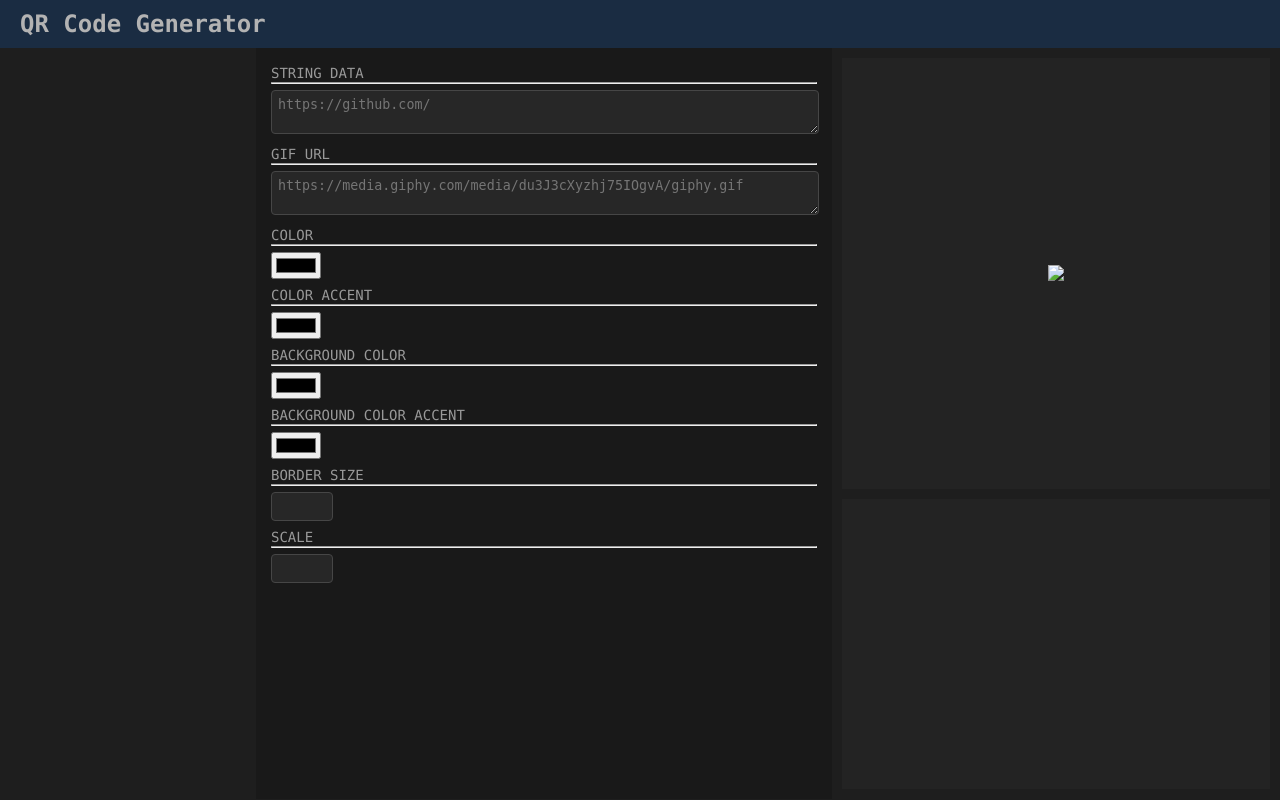
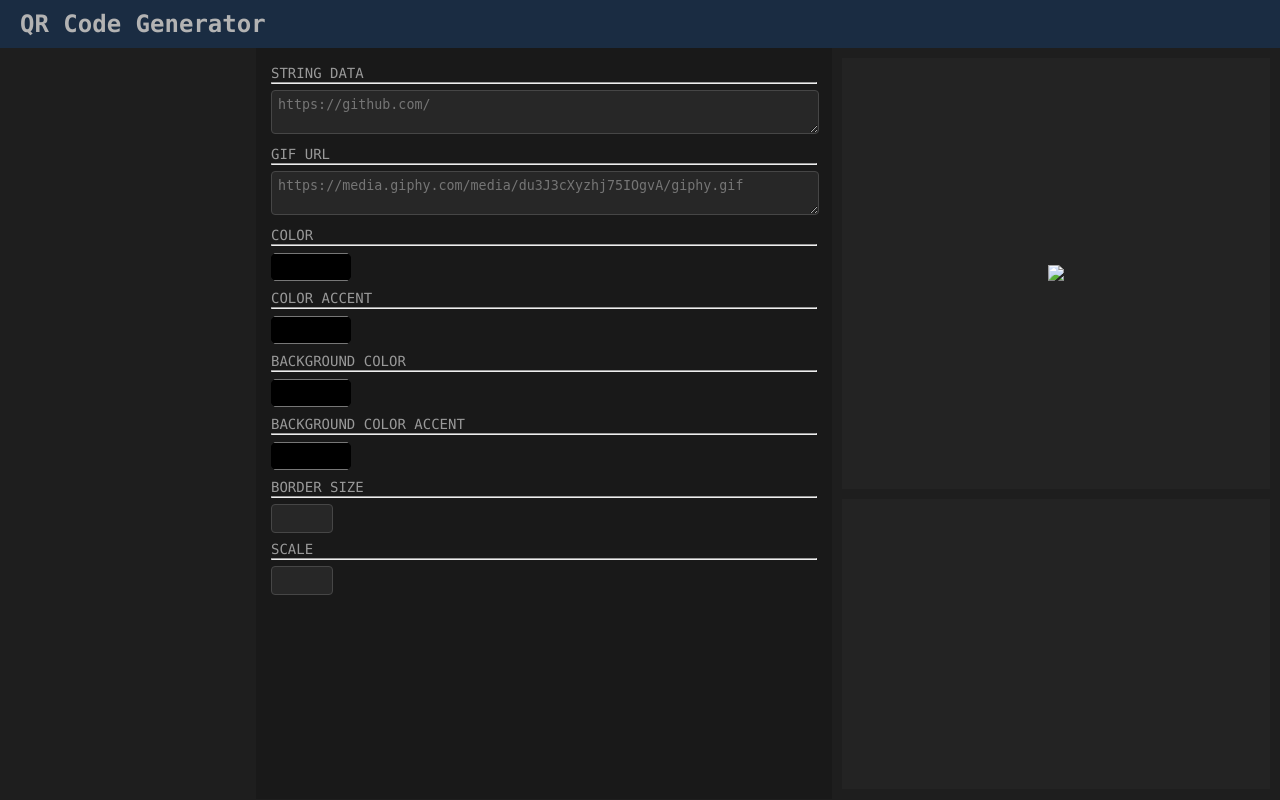
Before and after one commit to lieuk1/qrcode-generator, a Flask app: template templates/home.html in a window 1280 px wide. Run offline with Flask 3, Linux system fonts and the light colour scheme; the template is opened without the code that fills it: values that come from a table or form of the project are taken from there, most other values are stand-ins (such as "Sample title", 1, 10 or a date in 2020); some libraries are stand-ins or nearby versions.

Commit message:
Change style of color pickers and reset form when page refreshes
Color pickers height

```diff
--- a/static/home.css
+++ b/static/home.css
@@ -110,3 +110,21 @@ html, body, pre, code, kbd, samp {
   margin: 10px;
   height: calc(40% - 10px);
 }
+
+.color-picker-wrap {
+  width: 80px;
+  height: 30px;
+  overflow: hidden;
+  border-radius: 4px;
+}
+
+input[type="color"] {
+	width: 86px;
+  height: 36px;
+  margin: -3px;
+  padding: 0;
+  border: none;
+  border-radius: 40px;
+  background: none;
+  cursor: pointer;
+}
--- a/templates/home.html
+++ b/templates/home.html
@@ -25,13 +25,13 @@
                 <div class="fields">
                   {{ form.qrcode_data.label }} <br>
                   <hr>
-                  {{ form.qrcode_data(class="inputs") }}
+                  {{ form.qrcode_data(class="inputs", autocomplete="off") }}
                 </div>
 
                 <div class="fields">
                   {{ form.qrcode_gif_url.label }} <br>
                   <hr>
-                  {{ form.qrcode_gif_url(class="inputs") }}
+                  {{ form.qrcode_gif_url(class="inputs", autocomplete="off") }}
                 </div>
               </div>
 
@@ -40,13 +40,17 @@
                   <div class="fields">
                     {{ form.qrcode_color.label }} <br>
                     <hr>
-                    {{ form.qrcode_color(class="inputs color-picker") }}
+                    <div class="color-picker-wrap">
+                      {{ form.qrcode_color(class="inputs color-picker", autocomplete="off") }}
+                    </div>
                   </div>
 
                   <div class="fields">
                     {{ form.qrcode_color_acc.label }} <br>
                     <hr>
-                    {{ form.qrcode_color_acc(class="inputs color-picker") }}
+                    <div class="color-picker-wrap">
+                      {{ form.qrcode_color_acc(class="inputs color-picker", autocomplete="off") }}
+                    </div>
                   </div>
                 </div>
 
@@ -54,13 +58,17 @@
                   <div class="fields">
                     {{ form.qrcode_bg_color.label }} <br>
                     <hr>
-                    {{ form.qrcode_bg_color(class="inputs color-picker") }}
+                    <div class="color-picker-wrap">
+                      {{ form.qrcode_bg_color(class="inputs color-picker", autocomplete="off") }}
+                    </div>
                   </div>
 
                   <div class="fields">
                     {{ form.qrcode_bg_color_acc.label }} <br>
                     <hr>
-                    {{ form.qrcode_bg_color_acc(class="inputs color-picker") }}
+                    <div class="color-picker-wrap">
+                      {{ form.qrcode_bg_color_acc(class="inputs color-picker", autocomplete="off") }}
+                    </div>
                   </div>
                 </div>
 
@@ -68,13 +76,13 @@
                   <div class="fields">
                     {{ form.qrcode_border_size.label }} <br>
                     <hr>
-                    {{ form.qrcode_border_size(class="inputs") }}
+                    {{ form.qrcode_border_size(class="inputs", autocomplete="off") }}
                   </div>
 
                   <div class="fields">
                     {{ form.qrcode_scale.label }} <br>
                     <hr>
-                    {{ form.qrcode_scale(class="inputs") }}
+                    {{ form.qrcode_scale(class="inputs", autocomplete="off") }}
                   </div>
                 </div>
               </div>
```
